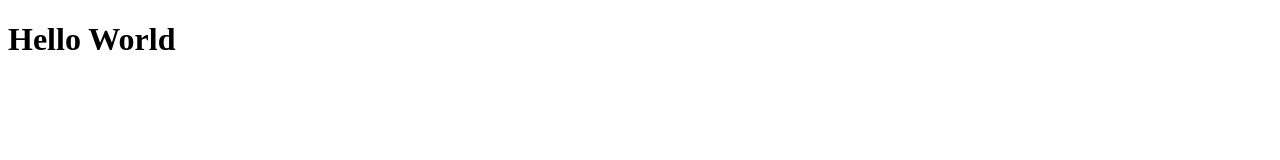
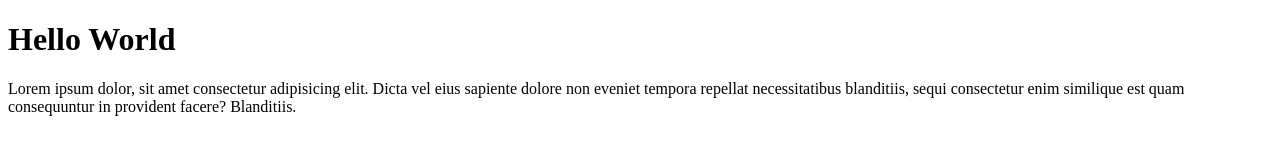
Before and after one commit to Etmareka/etm-git-test, a plain HTML site: page index.html in a window 1280 px wide. Drawn offline with Linux system fonts and the light colour scheme.

Commit message:
menambahkan paragraf

```diff
--- a/index.html
+++ b/index.html
@@ -8,5 +8,8 @@
   </head>
   <body>
     <h1>Hello World</h1>
+    <p>
+      Lorem ipsum dolor, sit amet consectetur adipisicing elit. Dicta vel eius sapiente dolore non eveniet tempora repellat necessitatibus blanditiis, sequi consectetur enim similique est quam consequuntur in provident facere? Blanditiis.
+    </p>
   </body>
 </html>
```
